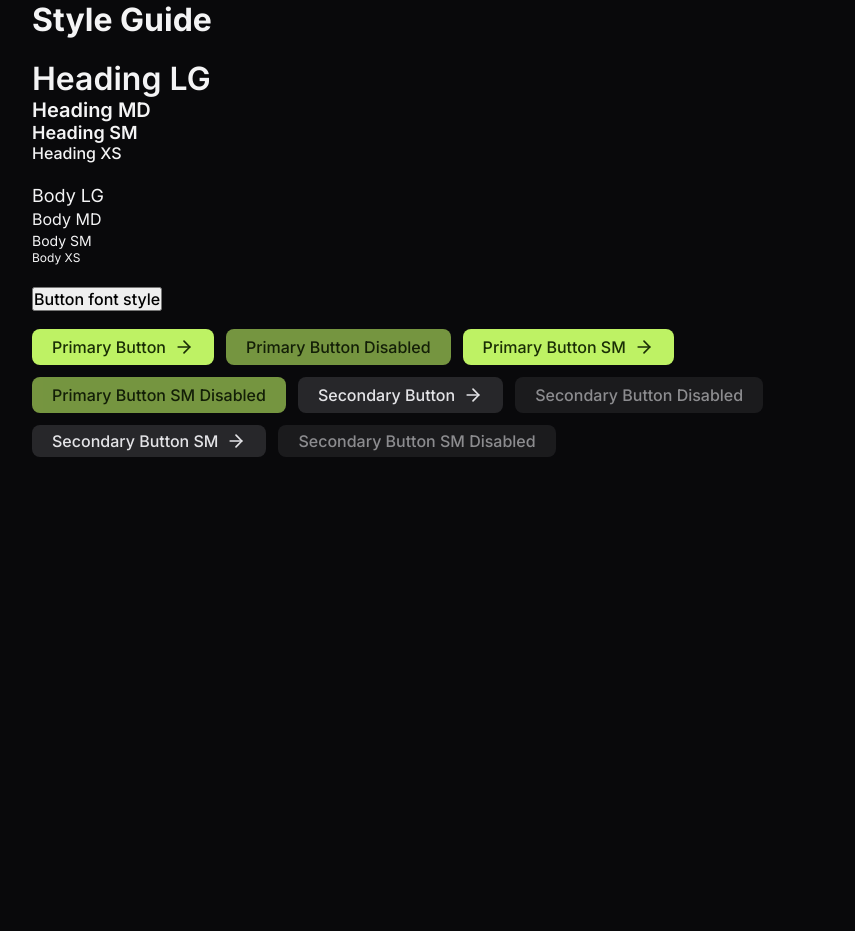
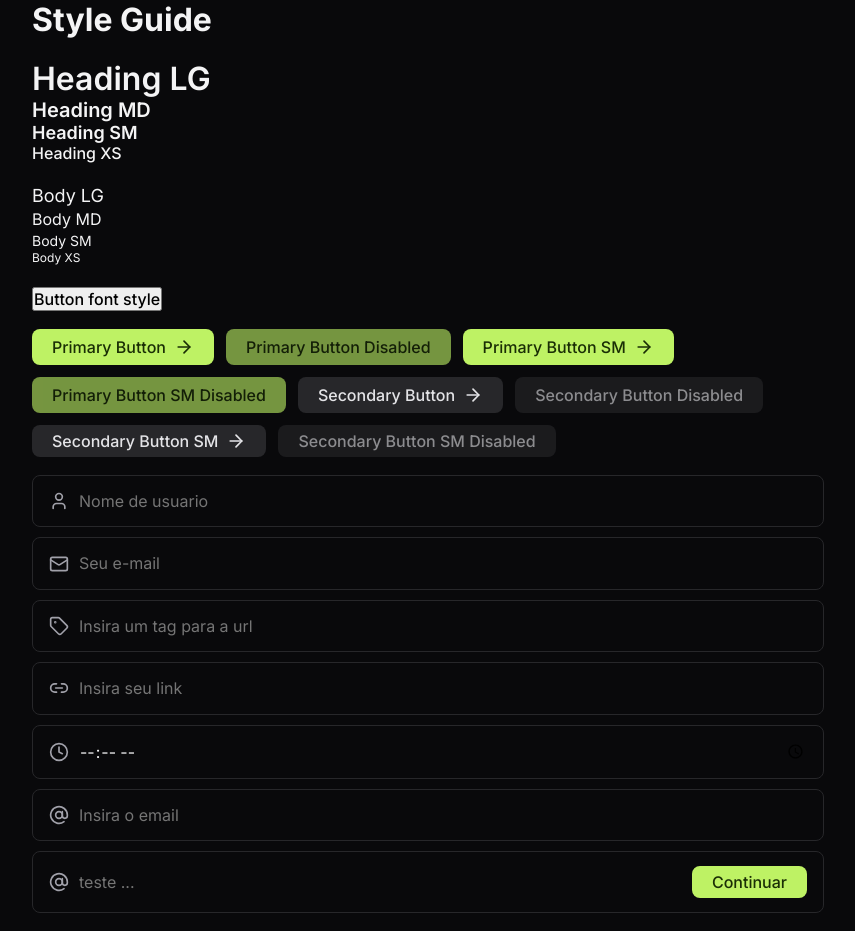
Before and after one commit to cleber-risu/planner-vue-ts, a Vue app: page /guide in a window 1280 px wide. Shown: the whole page, without its empty margins (212-1067 px from the left). Before the commit the page ends 800 px from the top, so only its background shows below. Built offline with nearby package versions, Linux system fonts and the light colour scheme.

Commit message:
add BaseInput component and edit styles scss

```diff
--- /dev/null
+++ b/src/components/base/BaseInput.vue
@@ -0,0 +1,29 @@
+<script setup lang="ts">
+import { Mail, User, Tag, Link2, Clock } from 'lucide-vue-next'
+
+interface IBaseInput {
+  type: 'text' | 'email' | 'time' | 'url'
+  icon?: 'user' | 'email' | 'tag' | 'url' | 'clock'
+  placeholder?: string
+}
+
+defineProps<IBaseInput>()
+</script>
+
+<template>
+  <div class="default-input">
+    <div class="left-icon" v-if="icon">
+      <User :size="20" v-if="icon === 'user'" />
+      <Mail :size="20" v-else-if="icon === 'email'" />
+      <Tag :size="20" v-else-if="icon === 'tag'" />
+      <Link2 :size="20" v-else-if="icon === 'url'" />
+      <Clock :size="20" v-else />
+    </div>
+    <div class="left-icon" v-else>
+      <slot name="icon"></slot>
+    </div>
+    <input :type="type" :placeholder="placeholder" autocomplete="off" />
+  </div>
+</template>
+
+<style lang="scss" scoped></style>
--- a/src/sass/module.scss
+++ b/src/sass/module.scss
@@ -1,7 +1,7 @@
 @import './theme.scss';
+@import './utilities.scss';
 
 /* Button modules */
-
 %button-base {
   display: flex;
   justify-content: center;
@@ -92,9 +92,10 @@
 .default-input {
   display: flex;
   align-items: center;
+  justify-content: space-between;
   gap: 1rem;
 
-  padding: 1rem 1.6rem;
+  padding: 1.4rem 1.6rem;
 
   background: $gray-950;
   border: 1px solid $gray-800;
@@ -110,15 +111,29 @@
   }
 
   input {
+    @extend .fs-body-md, .transparent;
+
+    flex: 1;
+    width: 99%;
     color: $gray-400;
-    @extend .fs-body-md;
 
     &:not(:placeholder-shown) {
       color: $gray-100;
     }
+
+    &:focus {
+      outline: none;
+    }
+
+    &:-webkit-autofill,
+    &:-webkit-autofill:hover,
+    &:-webkit-autofill:focus {
+      -webkit-text-fill-color: $gray-400;
+      -webkit-box-shadow: 0 0 0px 1000px $gray-950 inset;
+    }
   }
 
   &:has(input:focus) {
-    border: 1px solid $gray-300;
+    border: 1px solid $green-300;
   }
 }
--- a/src/sass/utilities.scss
+++ b/src/sass/utilities.scss
@@ -0,0 +1,4 @@
+.transparent {
+  border: none;
+  background: transparent;
+}
--- a/src/views/GuideView.vue
+++ b/src/views/GuideView.vue
@@ -1,7 +1,8 @@
 <script setup lang="ts">
-import { ArrowRight } from 'lucide-vue-next'
+import { ArrowRight, AtSign } from 'lucide-vue-next'
 
 import BaseButton from '@/components/base/BaseButton.vue'
+import BaseInput from '@/components/base/BaseInput.vue'
 </script>
 
 <template>
@@ -58,6 +59,27 @@
       <span>Secondary Button SM Disabled</span>
     </BaseButton>
   </div>
+  <div class="container inputs">
+    <BaseInput type="text" icon="user" placeholder="Nome de usuario" />
+    <BaseInput type="email" icon="email" placeholder="Seu e-mail" />
+    <BaseInput type="text" icon="tag" placeholder="Insira um tag para a url" />
+    <BaseInput type="url" icon="url" placeholder="Insira seu link" />
+    <BaseInput type="time" icon="clock" />
+    <BaseInput type="email" placeholder="Insira o email">
+      <template #icon>
+        <AtSign :size="20" />
+      </template>
+    </BaseInput>
+    <div class="default-input">
+      <div class="left-icon">
+        <AtSign :size="20" />
+      </div>
+      <input type="text" placeholder="teste ..." />
+      <BaseButton type="button" type-button="primary-button--sm">
+        <span>Continuar</span>
+      </BaseButton>
+    </div>
+  </div>
 </template>
 
 <style lang="scss" scoped>
@@ -76,5 +98,11 @@
     gap: 1.2rem;
     flex-wrap: wrap;
   }
+
+  &.inputs {
+    div + div {
+      margin-top: 1rem;
+    }
+  }
 }
 </style>
```
